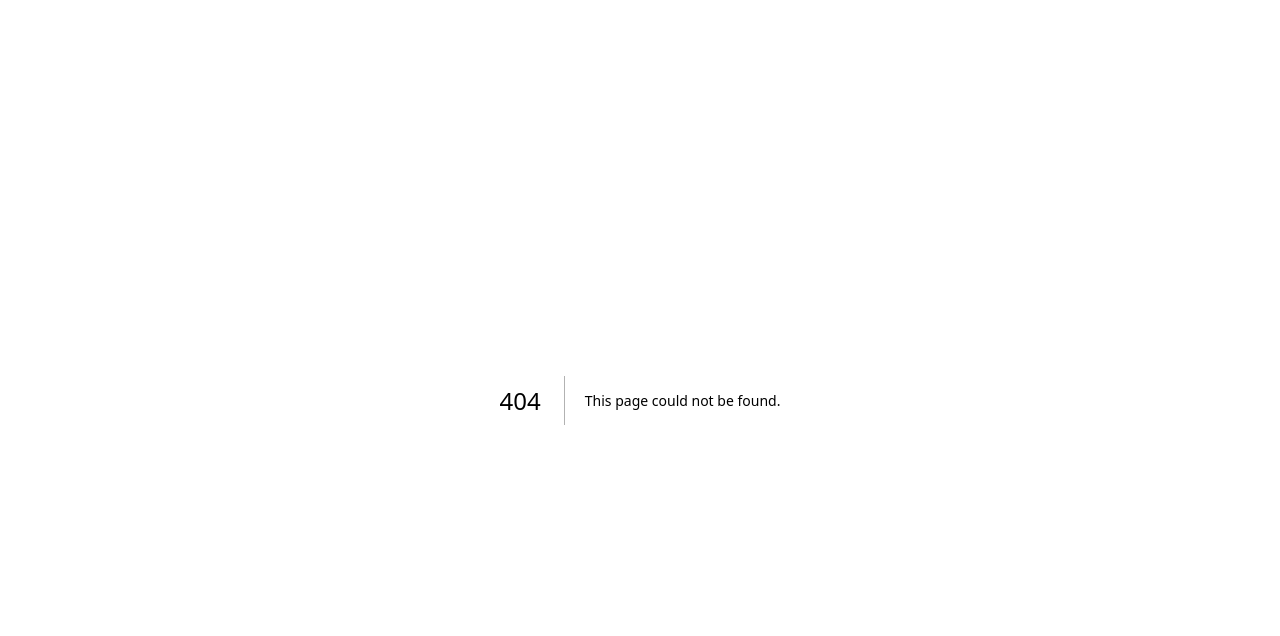
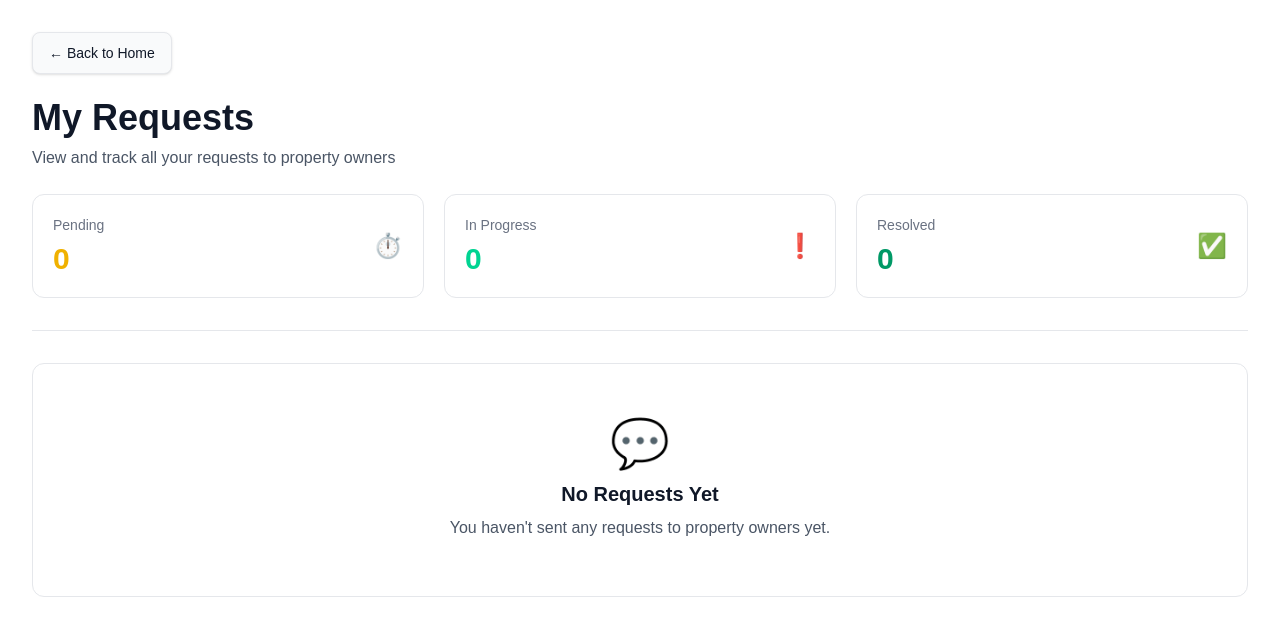
Before and after one commit to Xbisma/Rentmate, a Next.js app in the folder frontend/: page /tenant/requests in a window 1280 px wide. Before the commit this address had no page. Shown: the top 636 px of the page. Built offline with nearby package versions, Linux system fonts and the light colour scheme.

Commit message:
Updated tenant requests page

```diff
--- /dev/null
+++ b/frontend/app/tenant/requests/page.js
@@ -0,0 +1,76 @@
+"use client";
+import Link from "next/link";
+
+export default function MyRequestsPage() {
+  return (
+    <div className="min-h-screen bg-white p-8 font-sans">
+      {/* BACK TO HOME BUTTON */}
+      <Link
+        href="/tenant/dashboard"
+        className="inline-flex items-center gap-2 bg-gray-50 text-gray-900 px-4 py-2.5 rounded-lg border border-gray-200 text-sm font-medium shadow-sm hover:bg-gray-100 transition-colors mb-6"
+      >
+        ← Back to Home
+      </Link>
+
+      {/* Header */}
+      <header className="mb-6">
+        <h1 className="text-4xl font-extrabold text-gray-900 mb-2">
+          My Requests
+        </h1>
+        <p className="text-gray-600 text-base">
+          View and track all your requests to property owners
+        </p>
+      </header>
+
+      {/* Status cards */}
+      <section className="flex flex-col md:flex-row gap-5 my-6">
+        {/* Pending Card */}
+        <div className="flex-1 min-w-0 bg-white border border-gray-200 rounded-xl p-5 flex items-center justify-between">
+          <div>
+            <div className="text-sm text-gray-500 mb-1.5">Pending</div>
+            <div className="text-3xl font-extrabold text-yellow-500">0</div>
+          </div>
+          <div className="text-2xl text-yellow-500 opacity-95" aria-hidden>
+            ⏱️
+          </div>
+        </div>
+
+        {/* In Progress Card */}
+        <div className="flex-1 min-w-0 bg-white border border-gray-200 rounded-xl p-5 flex items-center justify-between">
+          <div>
+            <div className="text-sm text-gray-500 mb-1.5">In Progress</div>
+            <div className="text-3xl font-extrabold text-emerald-400">0</div>
+          </div>
+          <div className="text-2xl text-emerald-400 opacity-95" aria-hidden>
+            ❗
+          </div>
+        </div>
+
+        {/* Resolved Card */}
+        <div className="flex-1 min-w-0 bg-white border border-gray-200 rounded-xl p-5 flex items-center justify-between">
+          <div>
+            <div className="text-sm text-gray-500 mb-1.5">Resolved</div>
+            <div className="text-3xl font-extrabold text-emerald-600">0</div>
+          </div>
+          <div className="text-2xl text-emerald-600 opacity-95" aria-hidden>
+            ✅
+          </div>
+        </div>
+      </section>
+
+      {/* Horizontal Divider */}
+      <div className="my-8 border-t border-gray-200"></div>
+
+      {/* Empty state */}
+      <section className="mt-6 border border-gray-200 rounded-xl p-14 text-center bg-white">
+        <div className="text-5xl text-gray-400 mb-3">💬</div>
+        <h2 className="text-xl font-semibold text-gray-900 mb-2">
+          No Requests Yet
+        </h2>
+        <p className="text-gray-600 text-base">
+          You haven't sent any requests to property owners yet.
+        </p>
+      </section>
+    </div>
+  );
+}
```
